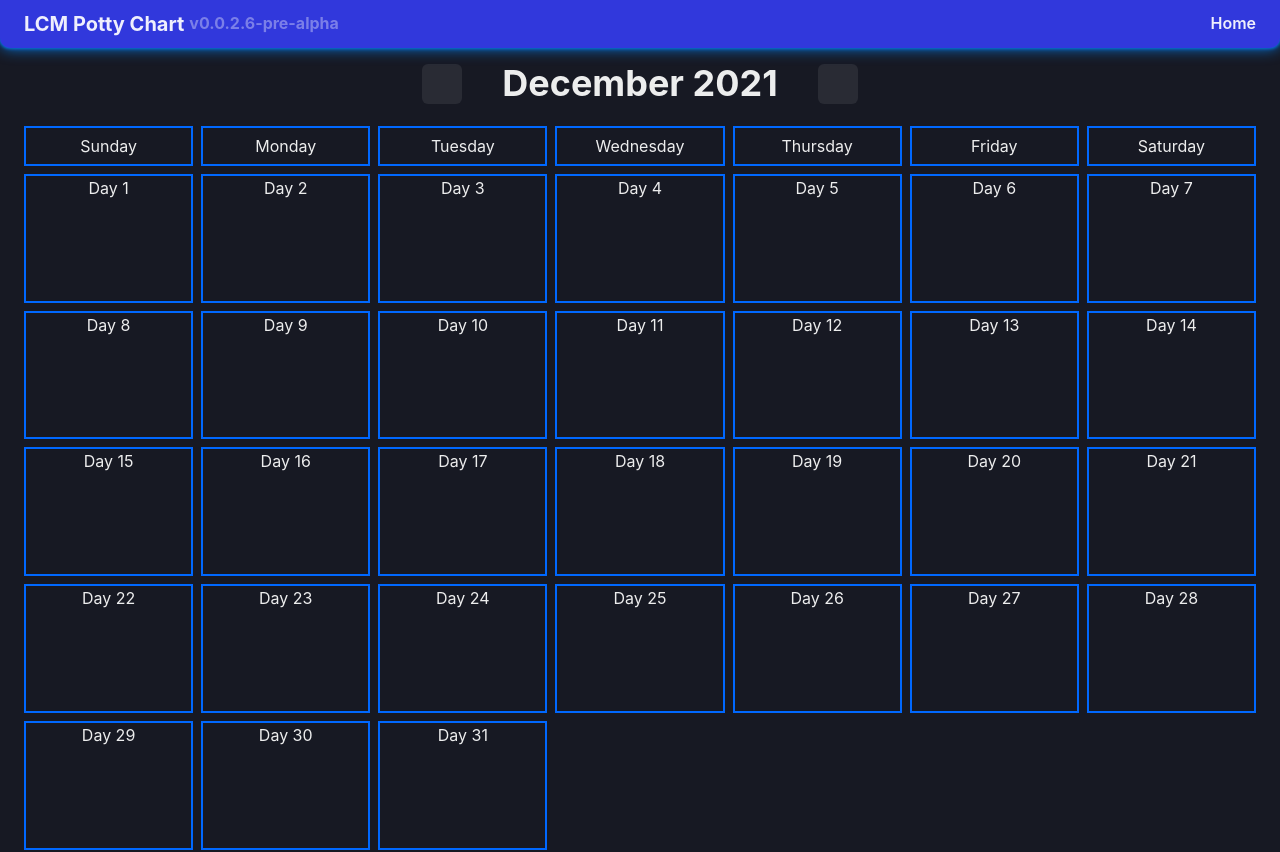
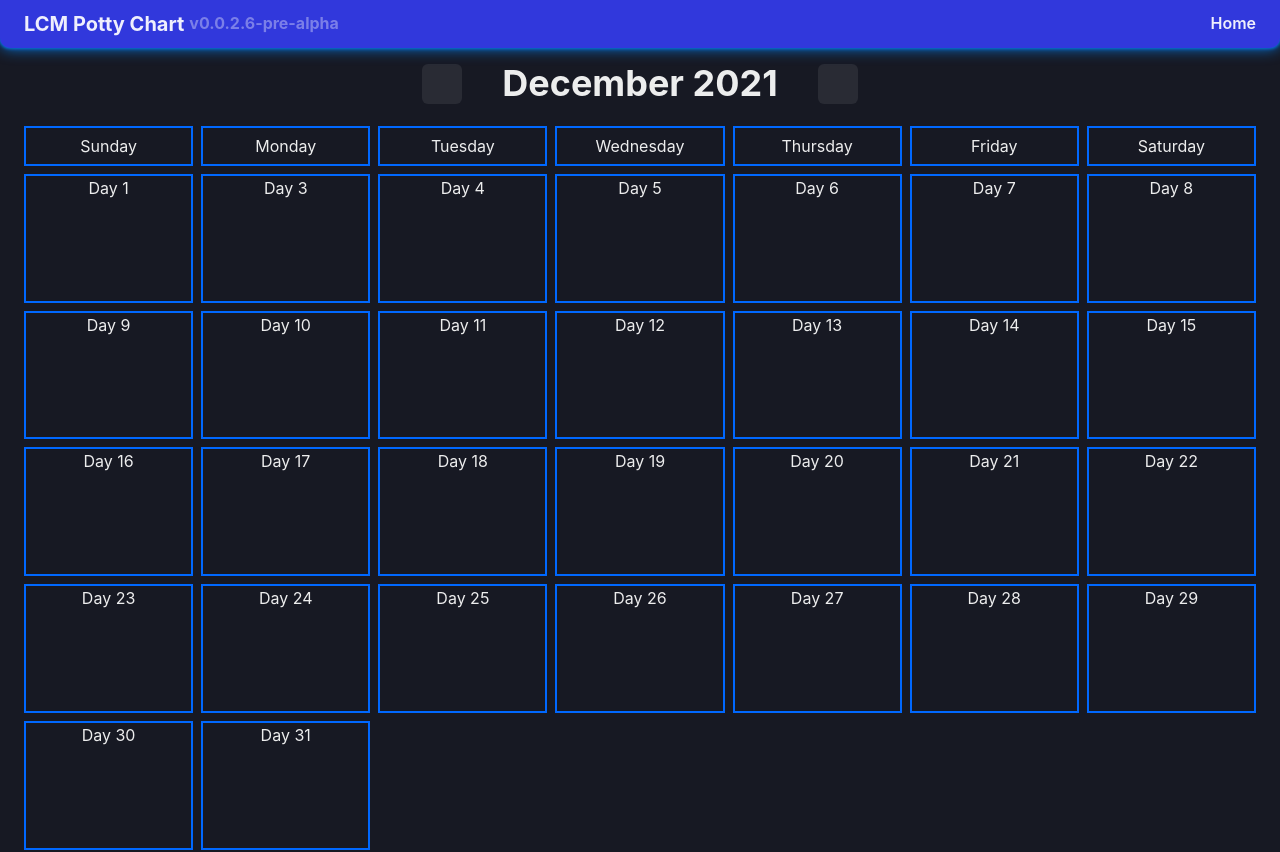
Before and after one commit to LucidCreationsMedia/LCM-Potty-Chart, a Next.js app: page / in a window 1280 px wide. Shown: the top 852 px of the page. Built offline with nearby package versions, Linux system fonts and the light colour scheme; some icons are missing.

Commit message:
Updated days of month population loop.

```diff
--- a/contexts/CalenderContext.tsx
+++ b/contexts/CalenderContext.tsx
@@ -20,7 +20,7 @@ interface DaysOfWeek {
 
 interface CalenderContextState {
   selectedMonth: Date;
-  daysOfMonth: [number] | [null];
+  daysOfMonth: [number];
   daysOfWeek: DaysOfWeek;
   prevMonth: () => void;
   nextMonth: () => void;
@@ -38,42 +38,49 @@ const CalenderContextProvider = ({
 
   // Selected month & year
   const [selectedMonth, setSelectedMonth] = useState<Date>(today);
-  const [endOfSelectedMonth, SetEndOfSelectedDMonth] = useState<Date>(
-    endOfMonth(selectedMonth)
-  );
-  const [lastDayOfSelectedMonth, setLastDayOfSelectedMonth] = useState<number>(
-    getDate(endOfSelectedMonth)
+  const [endOfSelectedMonth, SetEndOfSelectedDMonth] = useState<number>(
+    getDate(endOfMonth(selectedMonth))
   );
 
-  const [daysOfMonth, setDaysOfMonth] = useState<[number] | [null]>([null]);
+  const [daysOfMonth, setDaysOfMonth] = useState<[number]>([0]);
 
-  // Populate days of the month and update them when the month changes.
-  useEffect(() => {
-    if (
-      lastDayOfSelectedMonth !== daysOfMonth[daysOfMonth.length - 1] ||
-      daysOfMonth === null
-    ) {
-      const newDaysOfMonth: [number] = [0];
-      for (let i = daysOfMonth.length; i < lastDayOfSelectedMonth; i++) {
-        if (newDaysOfMonth.length === 1) {
-          newDaysOfMonth[0] = 1;
-        }
+  // Update or populate the days of the month.
+  const populateDays = (): void => {
+    let newDaysOfMonth: [number] = [...daysOfMonth];
 
-        newDaysOfMonth.push(newDaysOfMonth.length + 1);
+    if (newDaysOfMonth.length > 1) {
+      newDaysOfMonth = [0];
+    }
+
+    for (let i = 1; i < endOfSelectedMonth; i++) {
+      if (newDaysOfMonth[i - 1] === 0) {
+        newDaysOfMonth[i - 1] = i;
+      } else {
+        newDaysOfMonth.push(i + 1);
       }
+    }
 
-      setDaysOfMonth(newDaysOfMonth);
-    }
-  }, [selectedMonth, lastDayOfSelectedMonth]);
+    setDaysOfMonth(newDaysOfMonth);
+  };
 
   // Update selected month sates when the selected month is updated.
+
+  // Update days of month.
   useEffect(() => {
-    if (endOfSelectedMonth !== endOfMonth(selectedMonth)) {
-      SetEndOfSelectedDMonth(endOfMonth(selectedMonth));
+    if (daysOfMonth === null) {
+      populateDays();
+    } else {
+      if (daysOfMonth[daysOfMonth.length - 1] !== endOfSelectedMonth) {
+        populateDays();
+      }
     }
 
-    if (lastDayOfSelectedMonth !== getDate(endOfSelectedMonth)) {
-      setLastDayOfSelectedMonth(getDate(endOfSelectedMonth));
+  }, [selectedMonth, endOfSelectedMonth]);
+
+  // Update end of month.
+  useEffect(() => {
+    if (endOfSelectedMonth !== getDate(endOfMonth(selectedMonth))) {
+      SetEndOfSelectedDMonth(getDate(endOfMonth(selectedMonth)));
     }
   }, [selectedMonth]);
 
```
